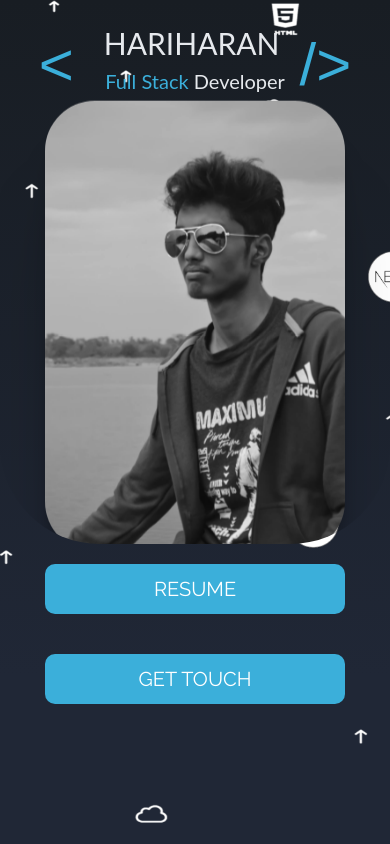
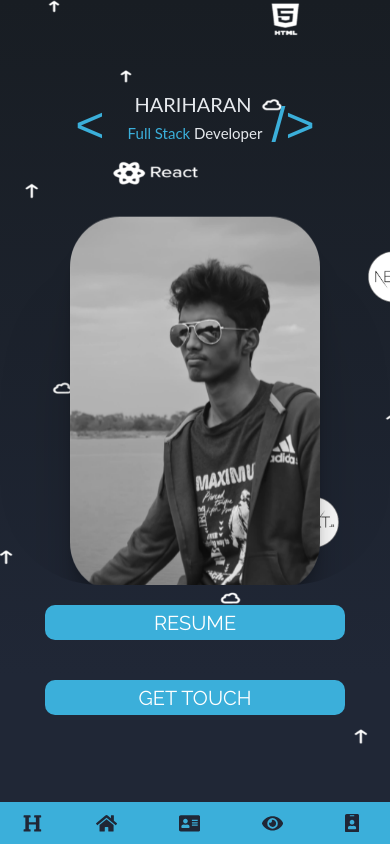
Before and after one commit to harigovindaraju008/portfolio, a React (Create React App) app in the folder client/: page / in a window 390 px wide. Built offline with nearby package versions, Linux system fonts and the light colour scheme; a web font is replaced by a local one.

Commit message:
upgraded UI

```diff
--- a/client/package.json
+++ b/client/package.json
@@ -3,11 +3,15 @@
   "version": "0.1.0",
   "private": true,
   "dependencies": {
+    "@fortawesome/fontawesome-svg-core": "^1.2.29",
+    "@fortawesome/free-solid-svg-icons": "^5.13.1",
+    "@fortawesome/react-fontawesome": "^0.1.11",
     "@testing-library/jest-dom": "^4.2.4",
     "@testing-library/react": "^9.5.0",
     "@testing-library/user-event": "^7.2.1",
     "react": "^16.13.1",
     "react-dom": "^16.13.1",
+    "react-router-dom": "^5.2.0",
     "react-scripts": "3.4.1"
   },
   "scripts": {
--- a/client/public/index.html
+++ b/client/public/index.html
@@ -52,6 +52,10 @@
       href="https://maxcdn.bootstrapcdn.com/font-awesome/4.4.0/css/font-awesome.min.css"
     />
 
+    <link href="/your-path-to-fontawesome/css/fontawesome.css" rel="stylesheet">
+    <link href="/your-path-to-fontawesome/css/brands.css" rel="stylesheet">
+    <link href="/your-path-to-fontawesome/css/solid.css" rel="stylesheet">
+
     <link
       href="https://fonts.googleapis.com/css?family=Raleway:100,200,400,600"
       rel="stylesheet"
--- a/client/src/components/App.js
+++ b/client/src/components/App.js
@@ -1,19 +1,26 @@
 import React from "react";
+import { Route, BrowserRouter as Router, Switch } from "react-router-dom";
 import Welcome from "./Welcome";
 import About from "./About";
 import Projects from "./Projects";
 import ContactMe from "./ContactMe";
-import Footer from "./Footer";
+import Nav from "./Navbar";
 
 function App() {
   return (
-    <div className="container">
-      <Welcome />
-      {/* <About /> */}
-      {/* <Projects /> */}
-      {/* <ContactMe />*/}
-      {/* <Footer /> */}
-    </div>
+    <Router>
+      <div className="body-rapper">
+        <div className="container">
+          <Switch>
+            <Route path="/" component={Welcome} exact />
+            <Route path="/about" component={About} exact />
+            <Route path="/projects" component={Projects} exact />
+            <Route path="/contact" component={ContactMe} exact />
+          </Switch>
+        </div>
+        <Nav />
+      </div>
+    </Router>
   );
 }
 
--- a/client/src/components/Navbar.jsx
+++ b/client/src/components/Navbar.jsx
@@ -1,5 +1,77 @@
 import React from "react";
+import { FontAwesomeIcon } from "@fortawesome/react-fontawesome";
+import {
+  faHome,
+  faAddressCard,
+  faIdBadge,
+  faEye,
+  faHeading,
+} from "@fortawesome/free-solid-svg-icons";
+import { Link } from "react-router-dom";
 
 export default function Nav() {
-  return <div>hii</div>;
+  return (
+    <div className="navbar">
+      {/*
+/home
+/about
+/contact
+/projects
+*/}
+      <div className="nav-logo">
+        <span>
+          <p>
+            <FontAwesomeIcon icon={faHeading} size="3x" />
+          </p>
+        </span>
+      </div>
+
+      <div className="nav-collection">
+        <span>
+          <Link to="/">
+            <FontAwesomeIcon icon={faHome} size="3x" />
+          </Link>
+        </span>
+        <span>
+          <Link to="about">
+            <FontAwesomeIcon icon={faAddressCard} size="3x" />
+          </Link>
+        </span>
+
+        <span>
+          <Link to="projects">
+            <FontAwesomeIcon icon={faEye} size="3x" />
+          </Link>
+        </span>
+        <span>
+          <Link to="contact">
+            <FontAwesomeIcon icon={faIdBadge} size="3x" />
+          </Link>
+        </span>
+      </div>
+
+      <div className="social-links">
+        <span>
+          <a href="https://www.linkedin.com/in/hariharan20121999/">
+            <i className="fa fa-linkedin fa-3x"></i>
+          </a>
+        </span>
+        <span>
+          <a href="https://twitter.com/crazyharan">
+            <i className="fa fa-twitter fa-3x"></i>
+          </a>
+        </span>
+        <span>
+          <a href="https://github.com/harigovindaraju">
+            <i className="fa fa-github fa-3x"></i>
+          </a>
+        </span>
+        <span>
+          <a href="https://codepen.io/hari_govindaraju">
+            <i className="fa fa-codepen fa-3x"></i>
+          </a>
+        </span>
+      </div>
+    </div>
+  );
 }
--- a/client/src/css/footer.css
+++ b/client/src/css/footer.css
@@ -1,6 +1,6 @@
 /* footer */
 
-.footer {
+/* .footer {
   background-color: #000;
   height: 20vh;
   width: 100%;
@@ -16,10 +16,17 @@
   color: white;
   font-weight: bold;
   font-size: 16px;
+} */
+
+.social-links {
+  display: flex;
+  justify-content: space-around;
+  align-items: center;
+  flex-direction: column;
 }
 
 .social-links a {
-  color: white;
+  color: rgb(0, 0, 0);
   padding: 0px 5px 0px 5px;
 }
 
@@ -33,6 +40,7 @@
 }
 
 @media only screen and (max-width: 649px) {
-  .footer {
+  .social-links {
+    display: none;
   }
 }
--- /dev/null
+++ b/client/src/css/navbar.css
@@ -0,0 +1,55 @@
+.navbar {
+  height: 100%;
+  width: 100%;
+  display: grid;
+  grid-template-rows: 0.5fr 0.5fr 0.5fr;
+  grid-template-columns: 1fr;
+  gap: 10rem;
+  background-color: #3bafda;
+}
+
+.navbar svg {
+  color: #202736;
+}
+
+.navbar span:nth-child(1) {
+  color: #202736;
+}
+
+.nav-collection {
+  height: 100%;
+  width: 100%;
+  display: flex;
+  justify-content: space-between;
+  align-items: center;
+  flex-direction: column;
+}
+
+.nav-logo {
+  display: flex;
+  justify-content: center;
+  align-items: flex-start;
+  margin-top: 1rem;
+}
+
+@media only screen and (max-width: 649px) {
+  .navbar {
+    grid-template-rows: 1fr;
+    grid-template-columns: 0.2fr 1fr;
+    gap: 0rem;
+  }
+
+  .nav-collection {
+    height: 100%;
+    width: 100%;
+    display: flex;
+    flex-direction: row;
+    justify-content: space-around;
+    align-items: center;
+  }
+
+  .nav-logo {
+    margin-top: unset;
+    align-items: center;
+  }
+}
--- a/client/src/css/styles.css
+++ b/client/src/css/styles.css
@@ -19,4 +19,38 @@ body {
   background: #ffffff;
   font-size: 62.5%;
   font-family: "Raleway";
+  position: relative;
 }
+
+.body-rapper {
+  display: grid;
+  grid-template-rows: 1fr;
+  grid-template-columns: 3vw 97vw;
+  height: 100vh;
+}
+
+.body-rapper > div:nth-of-type(1) {
+  order: 2;
+}
+.body-rapper > div:nth-of-type(2) {
+  order: 1;
+}
+
+.container {
+  height: 100%;
+  width: 100%;
+}
+
+@media only screen and (max-width: 649px) {
+  .body-rapper {
+    grid-template-rows: 95vh 5vh;
+    grid-template-columns: 1fr;
+  }
+
+  .body-rapper > div:nth-of-type(1) {
+    order: 1;
+  }
+  .body-rapper > div:nth-of-type(2) {
+    order: 2;
+  }
+}
--- a/client/src/css/welcome.css
+++ b/client/src/css/welcome.css
@@ -6,9 +6,12 @@
   background-size: cover;
   position: relative;
   width: 100%;
-  min-height: 100vh;
+  height: 100%;
   margin: 0 auto;
   z-index: 1;
+  display: flex;
+  justify-content: space-evenly;
+  flex-direction: column;
 }
 
 .welcomePage::before {
@@ -20,7 +23,7 @@
   background-size: cover;
   background-position: top;
   width: 100%;
-  min-height: 100vh;
+  height: 100%;
   z-index: -1;
   /* opacity: 0; */
   animation-duration: 100s;
@@ -46,7 +49,7 @@
   content: "";
   position: absolute;
   width: 100%;
-  min-height: 30vh;
+  height: 30%;
   bottom: -10px;
   left: 0;
   background-image: url("/images/wavy.png");
@@ -173,6 +176,7 @@
   width: 30rem;
   margin: 2rem;
   border-radius: 1rem;
+  overflow: hidden;
   background-color: #3bafda;
   cursor: pointer;
   text-decoration: none;
@@ -259,16 +263,24 @@
 }
 
 @media only screen and (max-width: 649px) {
+  .welcomePage {
+  }
+
   .logo {
-    font-size: 3rem;
+    font-size: 2rem;
   }
   .right,
   .left {
-    font-size: 6rem;
+    font-size: 5rem;
+  }
+
+  .text {
+    font-size: 1.5rem;
   }
 
   .rapper {
     grid-template-columns: 1fr;
+    grid-template-rows: 1fr 0.4fr;
     grid-auto-flow: dense;
   }
   .rapper div:nth-of-type(1) {
@@ -279,7 +291,7 @@
   }
 
   .profile_pic img {
-    max-width: 300px;
+    max-width: 250px;
   }
 
   .welcomePage::after {
--- a/client/src/index.js
+++ b/client/src/index.js
@@ -6,6 +6,7 @@ import "./css/footer.css";
 import "./css/contact.css";
 import "./css/project.css";
 import "./css/about.css";
+import "./css/navbar.css";
 import App from "./components/App";
 import * as serviceWorker from "./serviceWorker";
 
```
Also changed, not shown: client/src/components/Welcome.jsx (+0 -13 lines), 1 other file (tests, documents, lock files or other folders).
